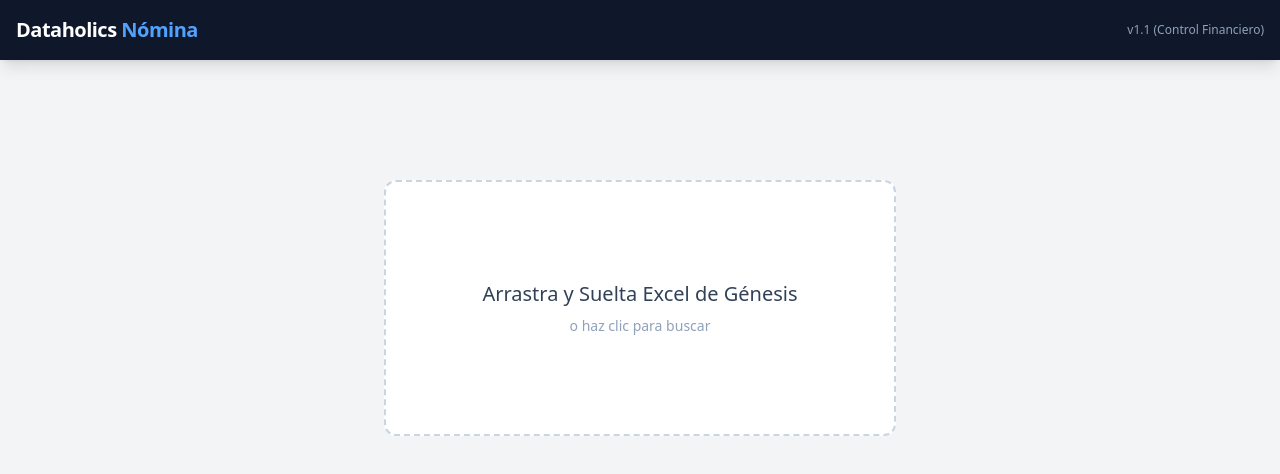
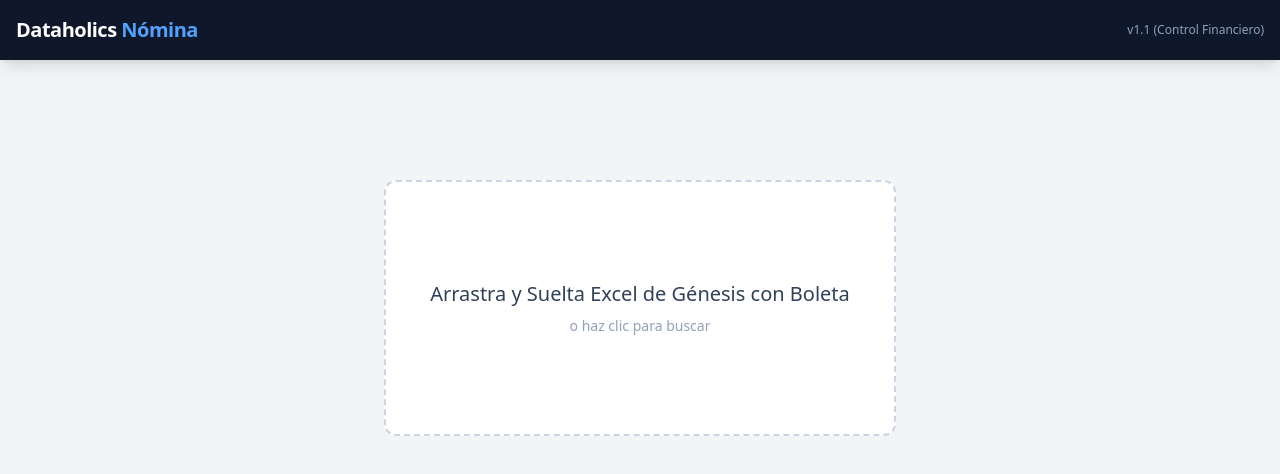
Before and after one commit to dagargon89/Sotelo, a React app in the folder frontend/: page / in a window 1280 px wide. Shown: the top 474 px of the page. Built offline with nearby package versions, Linux system fonts and the light colour scheme; no server answers; the HTML template or start-up script is replaced by a standard one.

Commit message:
feat: Add FileUpload component for CSV/Excel uploads and include initial 'movimientos gnesis' CSV data.

```diff
--- a/frontend/src/components/FileUpload.jsx
+++ b/frontend/src/components/FileUpload.jsx
@@ -52,7 +52,7 @@ export default function FileUpload({ onUpload, loading }) {
                     <div className="animate-spin rounded-full h-10 w-10 border-b-2 border-blue-500"></div>
                 ) : (
                     <div className="text-center p-6">
-                        <p className="text-xl font-medium text-slate-700">Arrastra y Suelta Excel de Génesis</p>
+                        <p className="text-xl font-medium text-slate-700">Arrastra y Suelta Excel de Génesis con Boleta</p>
                         <p className="text-sm text-slate-400 mt-2">o haz clic para buscar</p>
                     </div>
                 )}
```
Also changed, not shown: 1 other file (tests, documents, lock files or other folders).
